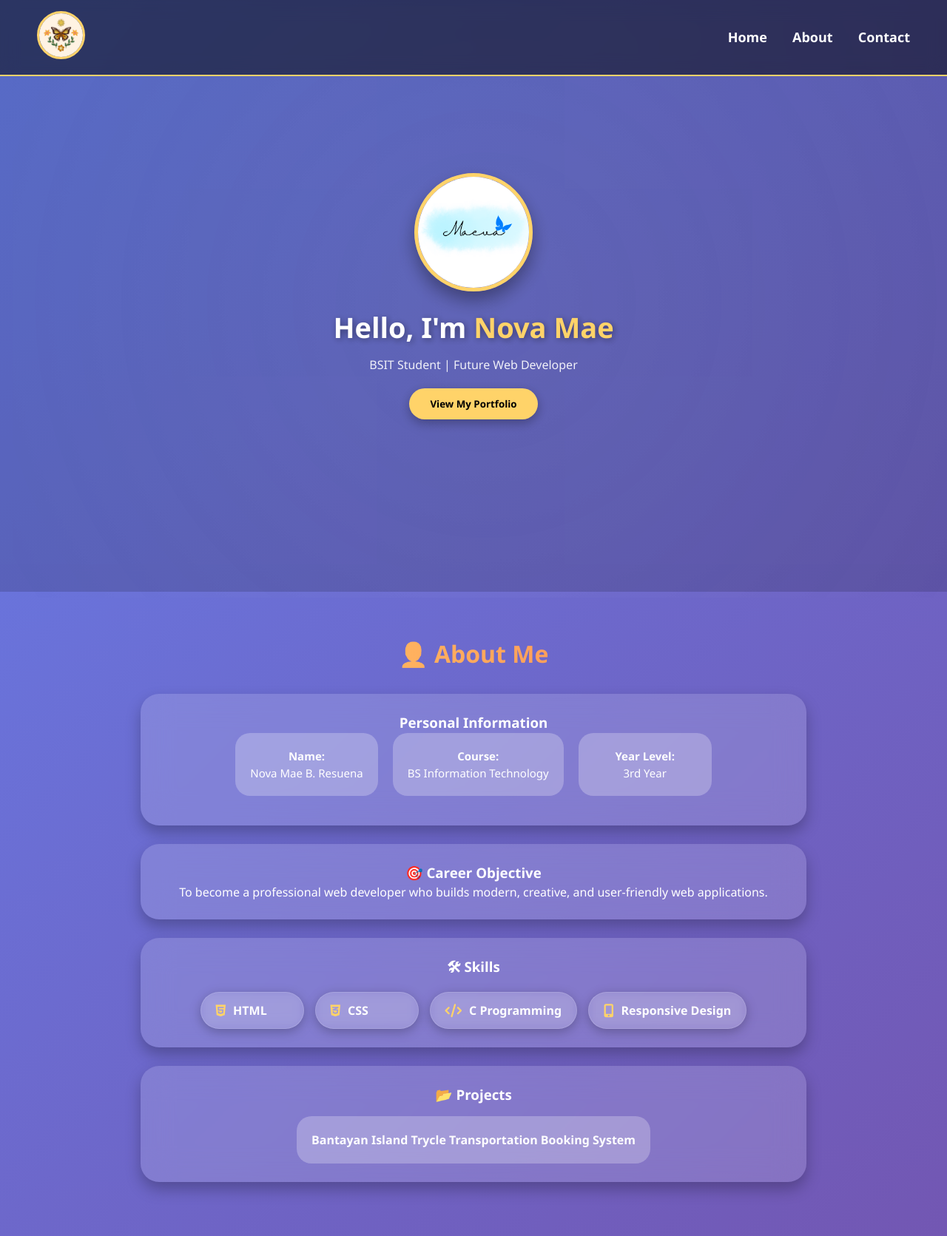
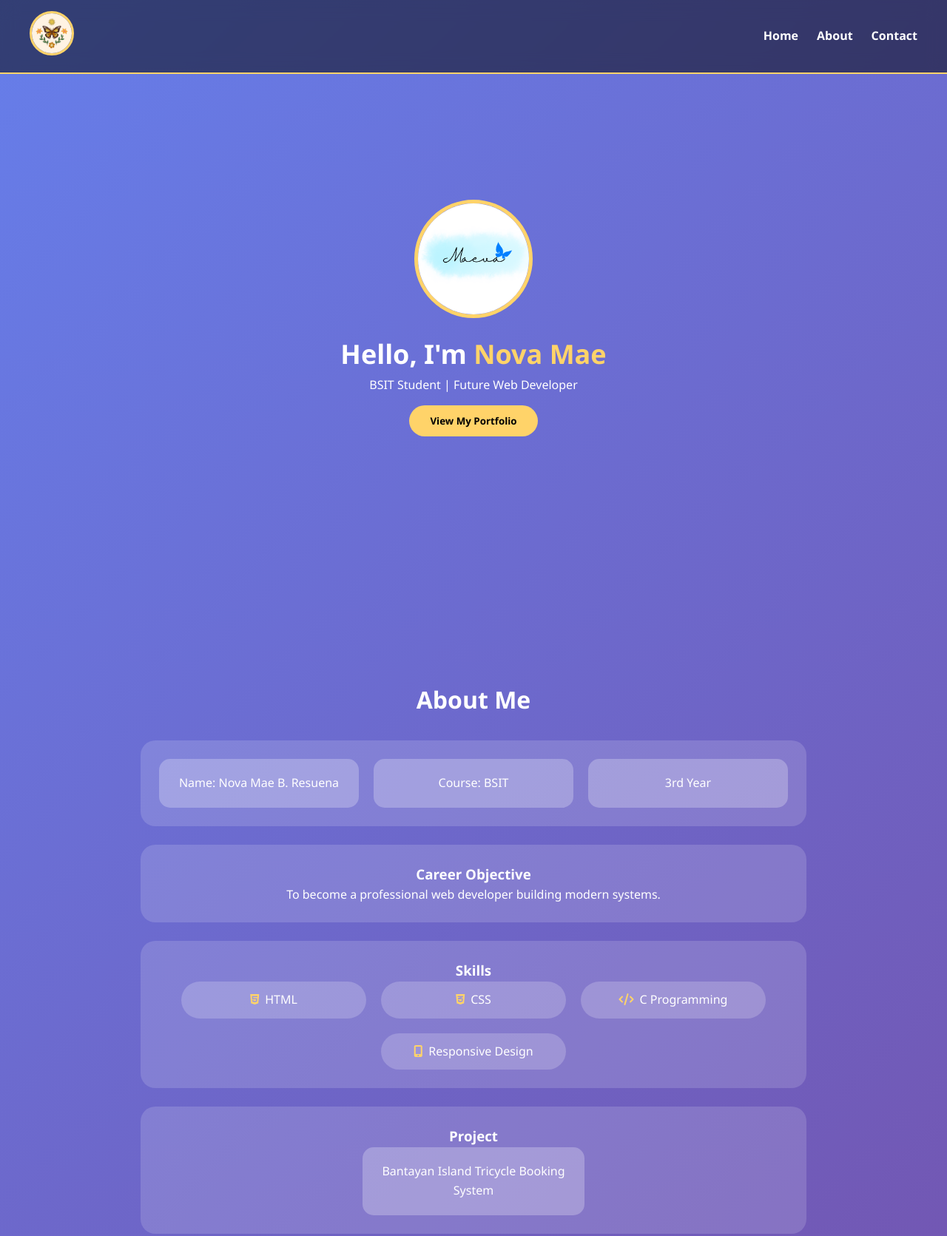
Before and after one commit to maebatuigas4-creator/NovaMae, a plain HTML site: page index.html in a window 1280 px wide. Shown: the top 1671 px of the page at 74% size. Drawn offline with Linux system fonts and the light colour scheme.

Commit message:
Add files via upload

```diff
--- a/index.html
+++ b/index.html
@@ -7,136 +7,218 @@
 <link href="https://cdnjs.cloudflare.com/ajax/libs/font-awesome/6.4.0/css/all.min.css" rel="stylesheet">
 
 <style>
+
 /* GENERAL */
-        * { margin:0; padding:0; box-sizing:border-box; font-family:'Segoe UI', sans-serif; }
-        html { scroll-behavior: smooth; scroll-padding-top: 90px; }
-        body { background: linear-gradient(135deg, #667eea, #764ba2); color:white; line-height:1.5; overflow-x:hidden; }
+*{
+    margin:0;
+    padding:0;
+    box-sizing:border-box;
+    font-family:'Segoe UI',sans-serif;
+}
+
+html{
+    scroll-behavior:smooth;
+}
+
+body{
+    background:linear-gradient(135deg,#667eea,#764ba2);
+    color:white;
+    line-height:1.6;
+}
 
 /* NAVBAR */
-        nav { position:fixed; top:0; width:100%; padding:15px 50px; display:flex; justify-content:space-between; align-items:center; background: rgba(0,0,0,0.5); backdrop-filter: blur(12px); z-index:1000; border-bottom:2px solid #ffd369; }
-        nav .logo img { width:65px; height:65px; border-radius:50%; object-fit:cover; border:3px solid #ffd369; transition:0.3s; }
-        nav .logo img:hover { transform:scale(1.1); }
-        .menu a { color:white; text-decoration:none; margin-left:30px; font-size:18px; font-weight:600; transition:0.3s; }
-        .menu a:hover { color:#ffd369; }
+nav{
+    position:fixed;
+    top:0;
+    width:100%;
+    padding:15px 40px;
+    display:flex;
+    justify-content:space-between;
+    align-items:center;
+    background:rgba(0,0,0,0.5);
+    backdrop-filter:blur(12px);
+    border-bottom:2px solid #ffd369;
+    z-index:1000;
+}
+
+.logo img{
+    width:60px;
+    height:60px;
+    border-radius:50%;
+    border:3px solid #ffd369;
+}
+
+.menu{
+    display:flex;
+    gap:25px;
+}
+
+.menu a{
+    color:white;
+    text-decoration:none;
+    font-weight:600;
+    transition:0.3s;
+}
+
+.menu a:hover{
+    color:#ffd369;
+}
 
 /* SECTIONS */
-        section { min-height:100vh; display:flex; justify-content:center; align-items:center; padding:60px 20px; text-align:center; position:relative; }
-        section:nth-child(even) { background: rgba(0,0,0,0.15); }
-        .section-container { max-width:900px; width:100%; }
+section{
+    min-height:100vh;
+    display:flex;
+    justify-content:center;
+    align-items:center;
+    padding:120px 20px 60px;
+    text-align:center;
+}
 
-        h2 { margin-bottom:30px; font-size:32px; font-weight:bold; background: linear-gradient(to right, #ffd369, #ff7f50); -webkit-background-clip: text; -webkit-text-fill-color: transparent; }
+.section-container{
+    width:100%;
+    max-width:900px;
+}
+
+/* TITLES */
+h2{
+    margin-bottom:30px;
+    font-size:32px;
+}
 
 /* HOME */
-        .profile-circle { width:160px; height:160px; border-radius:50%; overflow:hidden; border:5px solid #ffd369; box-shadow:0 12px 25px rgba(0,0,0,0.35); margin:0 auto 20px; }
-        .profile-circle img { width:100%; height:100%; object-fit:cover; transition:0.3s; }
-        .profile-circle img:hover { transform:scale(1.05); }
-        #home h1 { font-size:38px; margin-bottom:10px; text-shadow: 2px 2px 10px rgba(0,0,0,0.4); }
-        #home span { color:#ffd369; }
-        #home p { margin-bottom:20px; font-size:16px; opacity:0.9; }
-        .btn { padding:12px 28px; border:none; border-radius:25px; background:#ffd369; color:black; font-weight:bold; cursor:pointer; transition:0.3s; box-shadow:0 5px 15px rgba(0,0,0,0.3); }
-        .btn:hover { background:white; transform:scale(1.05); }
-
-        /* CARDS */
-        .card { background: rgba(255,255,255,0.15); backdrop-filter: blur(20px); border-radius:25px; padding:25px; margin-bottom:25px; font-size:16px; transition:0.3s; text-align:center; box-shadow: 0 10px 20px rgba(0,0,0,0.25); }
-        .card:hover { transform:translateY(-5px) scale(1.02); background: rgba(255,255,255,0.28); }
-
-        /* INFO GRID */
-        .info-grid { display:flex; flex-wrap:wrap; justify-content:center; gap:20px; margin-bottom:15px; }
-        .info-grid div { background: rgba(255,255,255,0.25); padding:20px; border-radius:20px; font-weight:500; min-width:180px; font-size:15px; text-align:center; transition:0.3s; }
-        .info-grid div:hover {transform:scale(1.05); }
-
-        /* SKILLS GRID */
-        .skills-grid { display: flex; flex-wrap: wrap; justify-content: center; gap: 15px; margin-top: 20px; }
-        .skills-grid div {
-            display: flex;
-            align-items: center;
-            gap: 10px;
-            background: rgba(255, 255, 255, 0.1);
-            padding: 12px 20px;
-            border-radius: 25px;
-            font-weight: bold;
-            font-size: 16px;
-            min-width: 140px;
-            text-align: center;
-            transition: 0.3s;
-            backdrop-filter: blur(8px);
-            border: 1px solid rgba(255,255,255,0.15);
-            cursor: default;
-            box-shadow: 0 4px 15px rgba(0,0,0,0.25);
-        }
-        .skills-grid div i {
-            font-size: 18px;
-            color: #ffd369;
-            transition: 0.3s;
-        }
-        .skills-grid div:hover {
-            background: #ffd369;
-            color: black;
-            transform: scale(1.05);
-        }
-        .skills-grid div:hover i {
-            color: black;
+.profile-circle{
+    width:160px;
+    height:160px;
+    border-radius:50%;
+    overflow:hidden;
+    border:5px solid #ffd369;
+    margin:0 auto 20px;
 }
 
-        /* PROJECTS GRID */
-        .projects-grid { display:flex; flex-wrap:wrap; justify-content:center; gap:20px; margin-top:15px; }
-        .projects-grid div { background: rgba(255,255,255,0.25); padding:20px; border-radius:20px; font-weight:600; font-size:16px; min-width:180px; text-align:center; transition:0.3s; }
-        .projects-grid div:hover { background:#ffd369; color:black; transform:scale(1.05); }
+.profile-circle img{
+    width:100%;
+    height:100%;
+    object-fit:cover;
+}
 
-        /* CONTACT GRID */
-        .contact-grid {
+#home h1{
+    font-size:36px;
+}
+
+#home span{
+    color:#ffd369;
+}
+
+.btn{
+    margin-top:15px;
+    padding:12px 28px;
+    border:none;
+    border-radius:25px;
+    background:#ffd369;
+    color:black;
+    font-weight:bold;
+    cursor:pointer;
+}
+
+/* CARD */
+.card{
+    background:rgba(255,255,255,0.15);
+    padding:25px;
+    border-radius:20px;
+    margin-bottom:25px;
+}
+
+/* GRIDS */
+.info-grid,
+.skills-grid,
+.projects-grid,
+.contact-grid{
     display:flex;
+    flex-wrap:wrap;
     justify-content:center;
-            flex-wrap:wrap;
     gap:20px;
-            margin-top:10px;
 }
-        .contact-card {
-            background: rgba(255,255,255,0.15);
-            backdrop-filter: blur(20px);
-            border-radius: 15px;
-            padding: 20px 20px;
-            width: 260px;
-            text-align: left;
-            transition:0.3s;
-            box-shadow:0 8px 20px rgba(0,0,0,0.25);
-            border: 2px solid transparent;
-            cursor:pointer;
-            display: flex;
-            align-items: center;
-            margin-bottom: 10px;
-            height: 80px;
+
+.info-grid div,
+.projects-grid div{
+    background:rgba(255,255,255,0.25);
+    padding:20px;
+    border-radius:15px;
+    flex:1 1 250px;
+    max-width:300px;
 }
-        .contact-card i { font-size: 20px; color: #ffd369; margin-right: 10px; width: 24px; text-align: center; transition:0.3s; }
-        .contact-card span { font-size: 14px; }
-        .contact-card:hover { transform: scale(1.05); border: 2px solid #ffd369; background: rgba(255,255,255,0.28); }
+
+.skills-grid div{
+    background:rgba(255,255,255,0.2);
+    padding:12px 20px;
+    border-radius:25px;
+    flex:1 1 200px;
+    max-width:250px;
+}
+
+.skills-grid i{
+    margin-right:8px;
+    color:#ffd369;
+}
+
+/* CONTACT */
+.contact-card{
+    background:rgba(255,255,255,0.2);
+    padding:15px;
+    border-radius:15px;
+    flex:1 1 250px;
+    max-width:300px;
+}
+
+.contact-card a{
+    color:white;
+    text-decoration:none;
+    display:flex;
+    align-items:center;
+    gap:10px;
+}
 
 /* FOOTER */
-        footer { background: rgba(0,0,0,0.45); padding:20px; text-align:center; font-weight:500; font-size:16px; }
+footer{
+    text-align:center;
+    padding:20px;
+    background:rgba(0,0,0,0.4);
+}
 
-        /* BACKGROUND ANIMATION */
-        body::before {
-            content:'';
-            position:fixed; top:0; left:0; width:100%; height:100%; background:radial-gradient(circle, rgba(255,255,255,0.05), transparent); z-index:-1; animation:moveBg 60s linear infinite;
+/* MOBILE FIX */
+@media(max-width:768px){
+
+    nav{
+        flex-direction:column;
+        gap:10px;
+        padding:10px 20px;
     }
-        @keyframes moveBg { 0%{transform:translate(0,0);} 50%{transform:translate(100px,50px);} 100%{transform:translate(0,0);} }
 
-        /* RESPONSIVE */
-        @media(max-width:768px){
-            nav { padding:6px 20px; }
-            nav .menu a { margin-left:15px; font-size:14px; }
-            #home h1 { font-size:28px; }
-            #home p { font-size:14px; }
-            .profile-circle { width:120px; height:120px; }
-            .info-grid div, .projects-grid div, .skills-grid div { font-size:14px; padding:12px 15px; min-width:100px; }
-            .contact-card { width:50%; padding:20px; font-size:14px; }
+    .menu{
+        flex-wrap:wrap;
+        justify-content:center;
     }
+
+    #home h1{
+        font-size:26px;
+    }
+
+    .profile-circle{
+        width:120px;
+        height:120px;
+    }
+
+}
+
 </style>
 </head>
+
 <body>
 
 <nav>
-    <div class="logo"><img src="logo.png" alt="Nova Mae"></div>
+    <div class="logo">
+        <img src="logo.png" alt="Nova Mae">
+    </div>
     <div class="menu">
         <a href="#home">Home</a>
         <a href="#about">About</a>
@@ -144,87 +226,80 @@
     </div>
 </nav>
 
-<!-- HOME -->
 <section id="home">
     <div class="section-container">
-        <div class="profile-circle"><img src="profile.png" alt="Nova Mae"></div>
+        <div class="profile-circle">
+            <img src="profile.png" alt="Nova Mae">
+        </div>
         <h1>Hello, I'm <span>Nova Mae</span></h1>
         <p>BSIT Student | Future Web Developer</p>
         <a href="#about"><button class="btn">View My Portfolio</button></a>
     </div>
 </section>
 
-<!-- ABOUT -->
 <section id="about">
     <div class="section-container">
-        <h2>👤 About Me</h2>
+        <h2>About Me</h2>
 
-        <!-- Personal Info -->
         <div class="card">
-            <h3>Personal Information</h3>
             <div class="info-grid">
-                <div><strong>Name:</strong><br>Nova Mae B. Resuena</div>
-                <div><strong>Course:</strong><br>BS Information Technology</div>
-                <div><strong>Year Level:</strong><br>3rd Year</div>
+                <div>Name: Nova Mae B. Resuena</div>
+                <div>Course: BSIT</div>
+                <div>3rd Year</div>
             </div>
         </div>
 
-        <!-- Career Objective -->
         <div class="card">
-            <h3>🎯 Career Objective</h3>
-            <p>To become a professional web developer who builds modern, creative, and user-friendly web applications.</p>
+            <h3>Career Objective</h3>
+            <p>To become a professional web developer building modern systems.</p>
         </div>
 
-        <!-- Skills -->
         <div class="card">
-            <h3>🛠 Skills</h3>
+            <h3>Skills</h3>
             <div class="skills-grid">
-                <div><i class="fab fa-html5"></i> HTML</div>
-                <div><i class="fab fa-css3-alt"></i> CSS</div>
-                <div><i class="fas fa-code"></i> C Programming</div>
-                <div><i class="fas fa-mobile-alt"></i> Responsive Design</div>
+                <div><i class="fab fa-html5"></i>HTML</div>
+                <div><i class="fab fa-css3-alt"></i>CSS</div>
+                <div><i class="fas fa-code"></i>C Programming</div>
+                <div><i class="fas fa-mobile-alt"></i>Responsive Design</div>
             </div>
         </div>
 
-        <!-- Projects -->
         <div class="card">
-            <h3>📂 Projects</h3>
+            <h3>Project</h3>
             <div class="projects-grid">
-                <div>Bantayan Island Trycle Transportation Booking System</div>
+                <div>Bantayan Island Tricycle Booking System</div>
             </div>
         </div>
+
     </div>
 </section>
 
-<!-- CONTACT -->
 <section id="contact">
     <div class="section-container">
-        <h2>📞 Contact Me</h2>
+        <h2>Contact Me</h2>
         <div class="contact-grid">
             <div class="contact-card">
-                <a href="mailto:maebatuigas4@gmail.com" style="color:white; text-decoration:none; display: flex; align-items: center;">
+                <a href="mailto:maebatuigas4@gmail.com">
                     <i class="fas fa-envelope"></i>
-                    <span>maebatuigas4@gmail.com</span>
+                    maebatuigas4@gmail.com
                 </a>
             </div>
             <div class="contact-card">
-                <a href="tel:+639519331786" style="color:white; text-decoration:none; display: flex; align-items: center;">
+                <a href="tel:+639519331786">
                     <i class="fas fa-phone"></i>
-                    <span>+63 951 933 1786</span>
+                    +63 951 933 1786
                 </a>
             </div>
             <div class="contact-card">
-                <a href="#" style="color:white; text-decoration:none; display: flex; align-items: center;">
                 <i class="fas fa-map-marker-alt"></i>
-                    <span>Lipayran, Bantayan, Cebu</span>
-                </a>
+                Lipayran, Bantayan, Cebu
             </div>
         </div>
     </div>
 </section>
 
 <footer>
-    © 2026 Nova Mae Resuena. All Rights Reserved.
+© 2026 Nova Mae Resuena
 </footer>
 
 </body>
```
Lines whose indentation alone changed are shown as unchanged.
